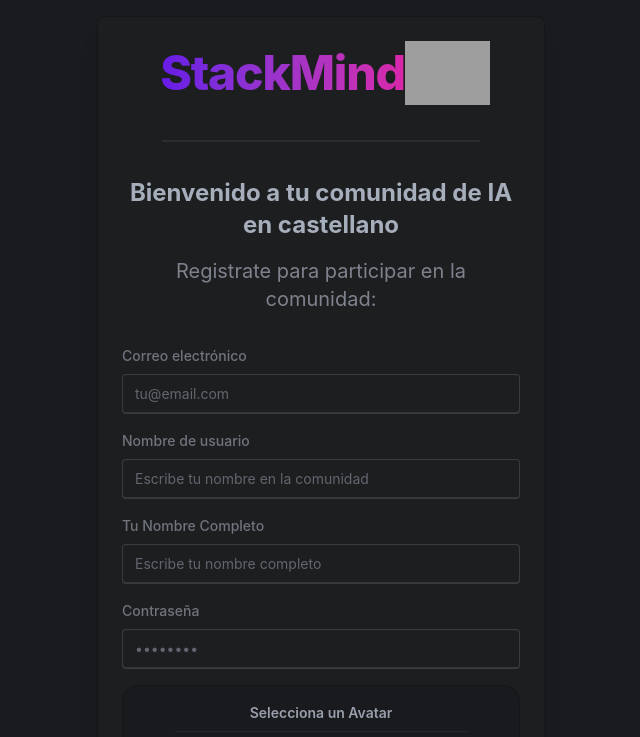
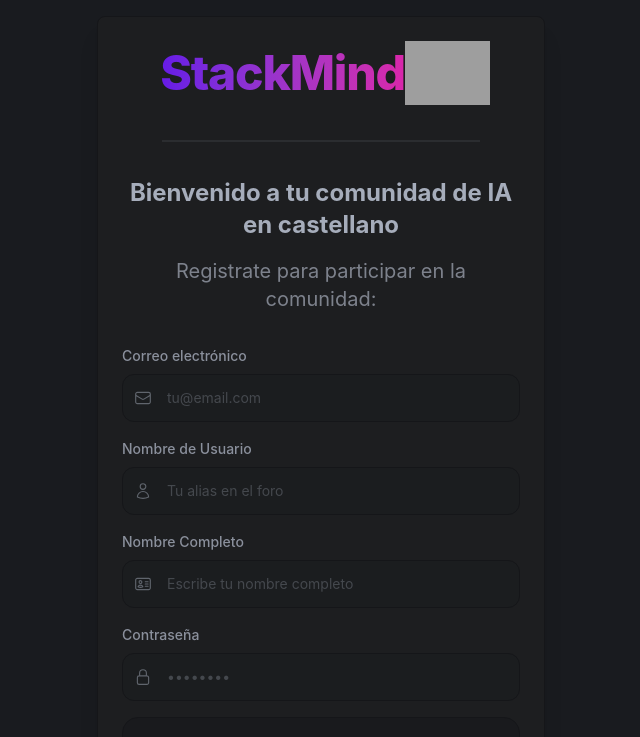
Before and after one commit to Isra-git/stackmind-frontend, a React (Vite) app: page /register in a window 1280 px wide. Shown: the top 737 px of the page, without its empty margins (319-959 px from the left). Built offline with nearby package versions, Linux system fonts and the light colour scheme; no server answers; grey boxes are pictures that could not be loaded.

Commit message:
feat: adapt Register component design

```diff
--- a/src/pages/Register.jsx
+++ b/src/pages/Register.jsx
@@ -15,6 +15,8 @@
   HiOutlineEnvelope,
   HiOutlineXMark,
   HiOutlineCheck,
+  HiOutlineLockClosed,
+  HiOutlineIdentification,
 } from "react-icons/hi2";
 import { ENDPOINTS } from "../api/constantes";
 
@@ -167,77 +169,98 @@
 
           {/*   submitRegister al enviarse */}
           <form className="space-y-4" onSubmit={submitRegister}>
-            {/* Email */}
-            <div className="form-control">
-              <label className="label">
-                <span className="label-text font-medium pb-2">
+            {/*  Email */}
+            <div className="form-control w-full">
+              <label className="label pb-2">
+                <span className="label-text font-medium text-base-content/80">
                   Correo electrónico
                 </span>
               </label>
+              <div className="relative group">
+                <div className="absolute inset-y-0 left-0 pl-3 flex items-center pointer-events-none transition-colors duration-300 group-focus-within:text-primary">
+                  <HiOutlineEnvelope className="text-base-content/50 text-lg group-focus-within:text-primary transition-colors" />
+                </div>
                 <input
                   type="email"
                   name="email"
+                  className="w-full h-12 pl-11 pr-4 bg-base-200/30 border border-base-300 rounded-xl text-base-content placeholder:text-base-content/30 focus:outline-none focus:border-primary focus:ring-4 focus:ring-primary/10 transition-all duration-300"
                   placeholder="tu@email.com"
-                className="input input-bordered w-full"
                   value={datos.email}
-                onChange={handleChange} // Al escribir, actualizamos el estado
+                  onChange={handleChange}
                   required
                 />
               </div>
-            {/* USERNAME */}
-            <div className="form-control">
-              <label className="label">
-                <span className="label-text font-medium pb-2">
-                  Nombre de usuario
+            </div>
+
+            {/*  Nombre de Usuario */}
+            <div className="form-control w-full">
+              <label className="label pb-2">
+                <span className="label-text font-medium text-base-content/80">
+                  Nombre de Usuario
                 </span>
               </label>
+              <div className="relative group">
+                <div className="absolute inset-y-0 left-0 pl-3 flex items-center pointer-events-none transition-colors duration-300 group-focus-within:text-primary">
+                  <HiOutlineUser className="text-base-content/50 text-lg group-focus-within:text-primary transition-colors" />
+                </div>
                 <input
                   type="text"
                   name="username"
-                placeholder="Escribe tu nombre en la comunidad"
-                className="input input-bordered w-full"
+                  className="w-full h-12 pl-11 pr-4 bg-base-200/30 border border-base-300 rounded-xl text-base-content placeholder:text-base-content/30 focus:outline-none focus:border-primary focus:ring-4 focus:ring-primary/10 transition-all duration-300"
+                  placeholder="Tu alias en el foro"
                   value={datos.username}
                   onChange={handleChange}
                   required
                 />
               </div>
-            {/* FULL_NAME */}
-            <div className="form-control">
-              <label className="label">
-                <span className="label-text font-medium pb-2">
-                  Tu Nombre Completo
+            </div>
+
+            {/*  Nombre Completo */}
+            <div className="form-control w-full">
+              <label className="label pb-2">
+                <span className="label-text font-medium text-base-content/80">
+                  Nombre Completo
                 </span>
               </label>
+              <div className="relative group">
+                <div className="absolute inset-y-0 left-0 pl-3 flex items-center pointer-events-none transition-colors duration-300 group-focus-within:text-primary">
+                  <HiOutlineIdentification className="text-base-content/50 text-lg group-focus-within:text-primary transition-colors" />
+                </div>
                 <input
                   type="text"
-                name="full_name"
+                  name="full_name" // Verifica que en el estado sea 'full_name'
+                  className="w-full h-12 pl-11 pr-4 bg-base-200/30 border border-base-300 rounded-xl text-base-content placeholder:text-base-content/30 focus:outline-none focus:border-primary focus:ring-4 focus:ring-primary/10 transition-all duration-300"
                   placeholder="Escribe tu nombre completo"
-                className="input input-bordered w-full"
-                value={datos.fullName}
+                  value={datos.full_name}
                   onChange={handleChange}
                   required
                 />
               </div>
+            </div>
+
             {/* Contraseña */}
-            <div className="form-control">
-              <label className="label">
-                <span className="label-text font-medium pb-2">Contraseña</span>
+            <div className="form-control w-full">
+              <label className="label pb-2">
+                <span className="label-text font-medium text-base-content/80">
+                  Contraseña
+                </span>
               </label>
+              <div className="relative group">
+                <div className="absolute inset-y-0 left-0 pl-3 flex items-center pointer-events-none transition-colors duration-300 group-focus-within:text-primary">
+                  <HiOutlineLockClosed className="text-base-content/50 text-lg group-focus-within:text-primary transition-colors" />
+                </div>
                 <input
                   type="password"
                   name="password"
+                  className="w-full h-12 pl-11 pr-4 bg-base-200/30 border border-base-300 rounded-xl text-base-content placeholder:text-base-content/30 focus:outline-none focus:border-primary focus:ring-4 focus:ring-primary/10 transition-all duration-300"
                   placeholder="••••••••"
-                className="input input-bordered w-full"
                   value={datos.password}
                   onChange={handleChange}
                   required
                 />
-              {/* <label className="label">
-                <a href="#" className="label-text-alt link link-hover">
-                  ¿Olvidaste tu contraseña?
-                </a>
-              </label> */}
               </div>
+            </div>
+
             {/* Cambiar AVATAR->  Grid (4 columnas en móvil, 5 en PC) */}
             <div className="form-control mt-4 p-4 bg-base-300/40 rounded-2xl border border-base-300">
               {/* Título: 10% más oscuro (usando text-base-content/80 o base-300) */}
```
Lines whose indentation alone changed are shown as unchanged.
